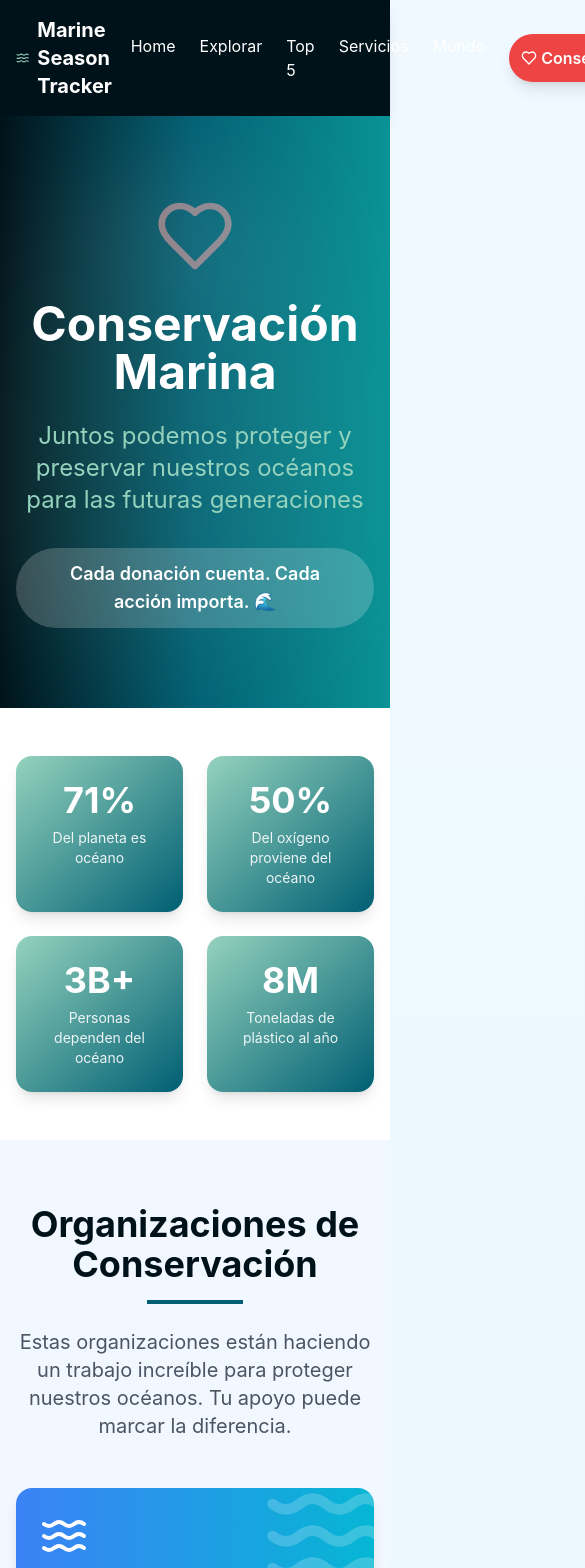
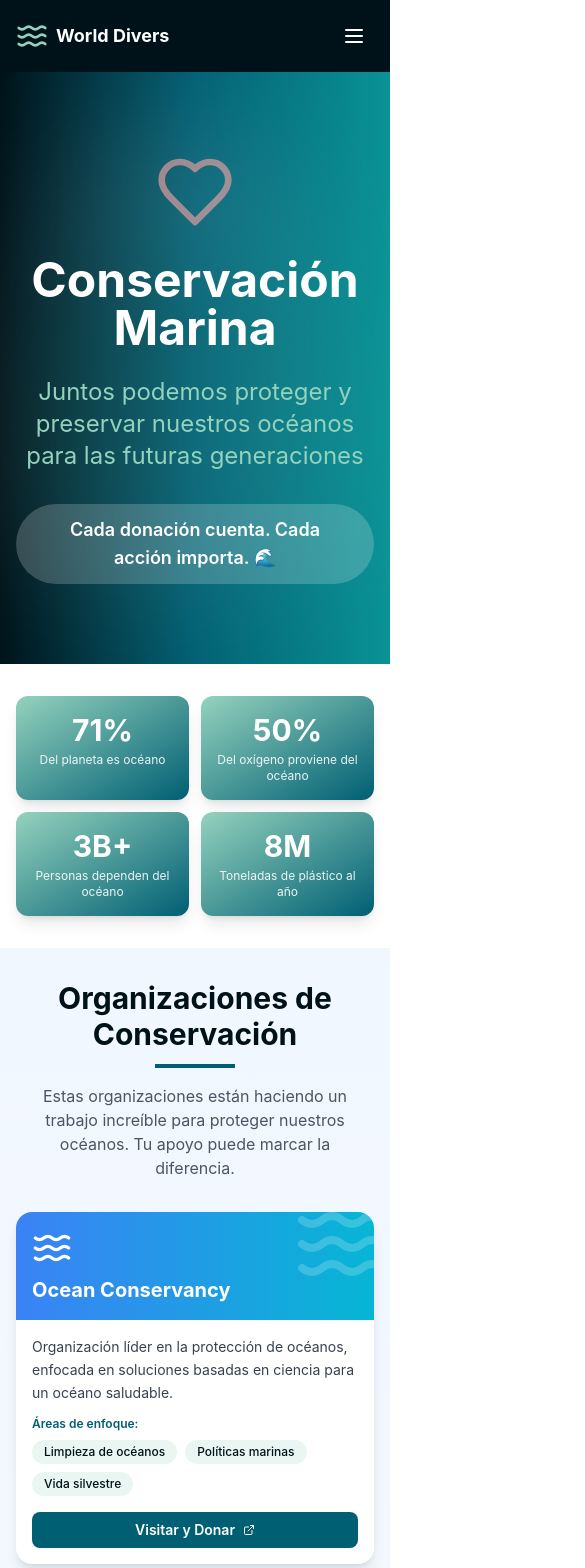
Before and after one commit to Agustin133/World-Diver, a React (Create React App) app: page /conservacion in a window 390 px wide. Shown: the top 1568 px of the page, 585 px wide, since content can reach past the window. Built offline with nearby package versions, Linux system fonts and the light colour scheme; the HTML template or start-up script is replaced by a standard one.

Commit message:
feat: add mobile responsiveness across all pages

```diff
--- a/src/components/Navbar.jsx
+++ b/src/components/Navbar.jsx
@@ -1,23 +1,35 @@
-import React from 'react';
+import React, { useState } from 'react';
 import { Link, useLocation } from 'react-router-dom';
-import { Waves, Heart } from 'lucide-react';
+import { Waves, Heart, Menu, X } from 'lucide-react';
 
 const Navbar = () => {
   const location = useLocation();
+  const [isMenuOpen, setIsMenuOpen] = useState(false);
 
   const isActive = (path) => {
     return location.pathname === path;
   };
 
+  const closeMenu = () => setIsMenuOpen(false);
+
   return (
     <nav className="bg-ocean-deep text-white shadow-lg">
       <div className="container mx-auto px-4 py-4">
         <div className="flex items-center justify-between">
-          <Link to="/" className="flex items-center space-x-2 hover:opacity-80 transition-opacity">
+          <Link to="/" className="flex items-center space-x-2 hover:opacity-80 transition-opacity" onClick={closeMenu}>
             <Waves className="w-8 h-8 text-ocean-light" />
-            <span className="text-xl font-bold">Marine Season Tracker</span>
+            <span className="text-lg md:text-xl font-bold">World Divers</span>
           </Link>
-          <div className="flex space-x-6">
+
+          <button
+            onClick={() => setIsMenuOpen(!isMenuOpen)}
+            className="md:hidden p-2 hover:bg-ocean-blue rounded-lg transition-colors"
+            aria-label="Toggle menu"
+          >
+            {isMenuOpen ? <X className="w-6 h-6" /> : <Menu className="w-6 h-6" />}
+          </button>
+
+          <div className="hidden md:flex space-x-6">
             <Link
               to="/"
               className={`hover:text-ocean-light transition-colors ${
@@ -79,6 +91,77 @@ const Navbar = () => {
             </Link>
           </div>
         </div>
+
+        {isMenuOpen && (
+          <div className="md:hidden mt-4 pb-4 space-y-2">
+            <Link
+              to="/"
+              onClick={closeMenu}
+              className={`block py-2 px-4 rounded-lg transition-colors ${
+                isActive('/') ? 'bg-ocean-blue text-white font-semibold' : 'hover:bg-ocean-blue'
+              }`}
+            >
+              Home
+            </Link>
+            <Link
+              to="/explorar"
+              onClick={closeMenu}
+              className={`block py-2 px-4 rounded-lg transition-colors ${
+                isActive('/explorar') ? 'bg-ocean-blue text-white font-semibold' : 'hover:bg-ocean-blue'
+              }`}
+            >
+              Explorar
+            </Link>
+            <Link
+              to="/top5"
+              onClick={closeMenu}
+              className={`block py-2 px-4 rounded-lg transition-colors ${
+                isActive('/top5') ? 'bg-ocean-blue text-white font-semibold' : 'hover:bg-ocean-blue'
+              }`}
+            >
+              Top 5
+            </Link>
+            <Link
+              to="/servicios"
+              onClick={closeMenu}
+              className={`block py-2 px-4 rounded-lg transition-colors ${
+                isActive('/servicios') ? 'bg-ocean-blue text-white font-semibold' : 'hover:bg-ocean-blue'
+              }`}
+            >
+              Servicios
+            </Link>
+            <Link
+              to="/mundo"
+              onClick={closeMenu}
+              className={`block py-2 px-4 rounded-lg transition-colors ${
+                isActive('/mundo') ? 'bg-ocean-blue text-white font-semibold' : 'hover:bg-ocean-blue'
+              }`}
+            >
+              Mundo
+            </Link>
+            <Link
+              to="/conservacion"
+              onClick={closeMenu}
+              className={`flex items-center gap-2 py-2 px-4 rounded-lg transition-colors ${
+                isActive('/conservacion')
+                  ? 'bg-red-500 text-white font-semibold'
+                  : 'bg-red-400 bg-opacity-20 text-red-200 hover:bg-red-500 hover:text-white'
+              }`}
+            >
+              <Heart className="w-4 h-4" />
+              Conservación
+            </Link>
+            <Link
+              to="/acerca-de"
+              onClick={closeMenu}
+              className={`block py-2 px-4 rounded-lg transition-colors ${
+                isActive('/acerca-de') ? 'bg-ocean-blue text-white font-semibold' : 'hover:bg-ocean-blue'
+              }`}
+            >
+              Acerca de
+            </Link>
+          </div>
+        )}
       </div>
     </nav>
   );
--- a/src/pages/Conservation.jsx
+++ b/src/pages/Conservation.jsx
@@ -84,33 +84,33 @@ const Conservation = () => {
         </div>
       </section>
 
-      <section className="py-12 px-4 bg-white">
+      <section className="py-8 md:py-12 px-4 bg-white">
         <div className="container mx-auto max-w-6xl">
-          <div className="grid grid-cols-2 md:grid-cols-4 gap-6 text-center">
+          <div className="grid grid-cols-2 md:grid-cols-4 gap-3 md:gap-6 text-center">
             {impactStats.map((stat, index) => (
-              <div key={index} className="bg-gradient-to-br from-ocean-light to-ocean-blue rounded-2xl p-6 text-white shadow-lg">
-                <div className="text-4xl md:text-5xl font-bold mb-2">{stat.number}</div>
-                <p className="text-sm md:text-base opacity-90">{stat.label}</p>
+              <div key={index} className="bg-gradient-to-br from-ocean-light to-ocean-blue rounded-xl md:rounded-2xl p-4 md:p-6 text-white shadow-lg">
+                <div className="text-3xl md:text-4xl lg:text-5xl font-bold mb-1 md:mb-2">{stat.number}</div>
+                <p className="text-xs md:text-sm lg:text-base opacity-90">{stat.label}</p>
               </div>
             ))}
           </div>
         </div>
       </section>
 
-      <section className="py-16 px-4">
+      <section className="py-8 md:py-16 px-4">
         <div className="container mx-auto max-w-7xl">
-          <div className="text-center mb-12">
-            <h2 className="text-4xl font-bold text-ocean-deep mb-4">
+          <div className="text-center mb-8 md:mb-12">
+            <h2 className="text-3xl md:text-4xl font-bold text-ocean-deep mb-3 md:mb-4">
               Organizaciones de Conservación
             </h2>
-            <div className="w-24 h-1 bg-ocean-blue mx-auto mb-6"></div>
-            <p className="text-xl text-gray-600 max-w-3xl mx-auto">
+            <div className="w-20 md:w-24 h-1 bg-ocean-blue mx-auto mb-4 md:mb-6"></div>
+            <p className="text-base md:text-xl text-gray-600 max-w-3xl mx-auto px-4">
               Estas organizaciones están haciendo un trabajo increíble para proteger nuestros océanos.
               Tu apoyo puede marcar la diferencia.
             </p>
           </div>
 
-          <div className="grid md:grid-cols-2 lg:grid-cols-3 gap-8">
+          <div className="grid md:grid-cols-2 lg:grid-cols-3 gap-4 md:gap-8">
             {organizations.map((org, index) => {
               const IconComponent = org.icon;
               return (
@@ -118,21 +118,21 @@ const Conservation = () => {
                   key={index}
                   className="bg-white rounded-2xl shadow-lg hover:shadow-2xl transition-all duration-300 overflow-hidden group"
                 >
-                  <div className={`bg-gradient-to-r ${org.color} p-6 text-white relative overflow-hidden`}>
+                  <div className={`bg-gradient-to-r ${org.color} p-4 md:p-6 text-white relative overflow-hidden`}>
                     <div className="absolute top-0 right-0 opacity-20 transform translate-x-4 -translate-y-4">
-                      <IconComponent className="w-32 h-32" />
+                      <IconComponent className="w-24 md:w-32 h-24 md:h-32" />
                     </div>
-                    <IconComponent className="w-12 h-12 mb-3 relative z-10" />
-                    <h3 className="text-2xl font-bold relative z-10">{org.name}</h3>
+                    <IconComponent className="w-10 md:w-12 h-10 md:h-12 mb-2 md:mb-3 relative z-10" />
+                    <h3 className="text-xl md:text-2xl font-bold relative z-10">{org.name}</h3>
                   </div>
 
-                  <div className="p-6">
-                    <p className="text-gray-700 mb-4 leading-relaxed">
+                  <div className="p-4 md:p-6">
+                    <p className="text-sm md:text-base text-gray-700 mb-3 md:mb-4 leading-relaxed">
                       {org.description}
                     </p>
 
-                    <div className="mb-6">
-                      <p className="text-sm font-semibold text-ocean-blue mb-2">Áreas de enfoque:</p>
+                    <div className="mb-4 md:mb-6">
+                      <p className="text-xs md:text-sm font-semibold text-ocean-blue mb-2">Áreas de enfoque:</p>
                       <div className="flex flex-wrap gap-2">
                         {org.focus.map((area, idx) => (
                           <span
@@ -149,10 +149,10 @@ const Conservation = () => {
                       href={org.website}
                       target="_blank"
                       rel="noopener noreferrer"
-                      className="flex items-center justify-center w-full bg-ocean-blue text-white py-3 rounded-lg font-semibold hover:bg-ocean-teal transition-colors group-hover:scale-105 transform duration-200"
+                      className="flex items-center justify-center w-full bg-ocean-blue text-white py-2 md:py-3 rounded-lg font-semibold hover:bg-ocean-teal transition-colors group-hover:scale-105 transform duration-200 text-sm md:text-base"
                     >
                       Visitar y Donar
-                      <ExternalLink className="w-4 h-4 ml-2" />
+                      <ExternalLink className="w-3 h-3 md:w-4 md:h-4 ml-2" />
                     </a>
                   </div>
                 </div>
--- a/src/pages/Services.jsx
+++ b/src/pages/Services.jsx
@@ -125,27 +125,27 @@ const Services = () => {
             Descubre destinos increíbles y aprovecha nuestras promociones exclusivas
           </p>
 
-          <div className="flex justify-center gap-4 max-w-md mx-auto">
+          <div className="flex flex-col sm:flex-row justify-center gap-3 sm:gap-4 max-w-md mx-auto px-4">
             <button
               onClick={() => setActiveTab('destinos')}
-              className={`flex-1 py-3 px-6 rounded-full font-semibold transition-all ${
+              className={`flex-1 py-3 px-4 sm:px-6 rounded-full font-semibold transition-all text-sm sm:text-base ${
                 activeTab === 'destinos'
                   ? 'bg-white text-ocean-blue shadow-lg'
                   : 'bg-ocean-blue bg-opacity-50 text-white hover:bg-opacity-70'
               }`}
             >
-              <MapPin className="w-5 h-5 inline mr-2" />
-              Destinos Destacados
+              <MapPin className="w-4 h-4 sm:w-5 sm:h-5 inline mr-2" />
+              Destinos
             </button>
             <button
               onClick={() => setActiveTab('promociones')}
-              className={`flex-1 py-3 px-6 rounded-full font-semibold transition-all ${
+              className={`flex-1 py-3 px-4 sm:px-6 rounded-full font-semibold transition-all text-sm sm:text-base ${
                 activeTab === 'promociones'
                   ? 'bg-white text-ocean-blue shadow-lg'
                   : 'bg-ocean-blue bg-opacity-50 text-white hover:bg-opacity-70'
               }`}
             >
-              <Percent className="w-5 h-5 inline mr-2" />
+              <Percent className="w-4 h-4 sm:w-5 sm:h-5 inline mr-2" />
               Promociones
             </button>
           </div>
--- a/src/pages/World.jsx
+++ b/src/pages/World.jsx
@@ -112,10 +112,10 @@ const World = () => {
         </div>
       </section>
 
-      <section className="py-8 px-4 pb-0">
+      <section className="py-4 md:py-8 px-2 md:px-4 pb-0">
         <div className="container mx-auto max-w-7xl">
-          <div className="bg-white rounded-2xl shadow-2xl overflow-hidden">
-            <div className="h-[calc(100vh-250px)] min-h-[500px] relative">
+          <div className="bg-white rounded-xl md:rounded-2xl shadow-2xl overflow-hidden">
+            <div className="h-[400px] md:h-[calc(100vh-250px)] md:min-h-[500px] relative">
               <MapContainer
                 center={[20, 0]}
                 zoom={2}
@@ -149,53 +149,53 @@ const World = () => {
       </section>
 
       {selectedDestination && (
-        <div className="fixed inset-0 bg-black bg-opacity-50 flex items-center justify-center z-[9999] p-4">
-          <div className="bg-white rounded-2xl shadow-2xl overflow-hidden max-w-2xl w-full max-h-[90vh] overflow-y-auto">
+        <div className="fixed inset-0 bg-black bg-opacity-50 flex items-center justify-center z-[9999] p-2 md:p-4">
+          <div className="bg-white rounded-xl md:rounded-2xl shadow-2xl overflow-hidden max-w-2xl w-full max-h-[90vh] overflow-y-auto">
             <div className="relative">
               <img
                 src={selectedDestination.image}
                 alt={selectedDestination.name}
-                className="w-full h-64 object-cover"
+                className="w-full h-48 md:h-64 object-cover"
               />
               <button
                 onClick={() => setSelectedDestination(null)}
-                className="absolute top-4 right-4 bg-white rounded-full p-2 shadow-lg hover:bg-gray-100 transition-colors"
+                className="absolute top-2 right-2 md:top-4 md:right-4 bg-white rounded-full p-2 shadow-lg hover:bg-gray-100 transition-colors"
               >
-                <X className="w-6 h-6 text-gray-700" />
+                <X className="w-5 h-5 md:w-6 md:h-6 text-gray-700" />
               </button>
-              <div className="absolute top-4 left-4 bg-white rounded-full px-3 py-1 flex items-center shadow-lg">
-                <Star className="w-4 h-4 text-yellow-500 fill-yellow-500 mr-1" />
-                <span className="font-semibold text-sm">{selectedDestination.rating}</span>
+              <div className="absolute top-2 left-2 md:top-4 md:left-4 bg-white rounded-full px-2 md:px-3 py-1 flex items-center shadow-lg">
+                <Star className="w-3 h-3 md:w-4 md:h-4 text-yellow-500 fill-yellow-500 mr-1" />
+                <span className="font-semibold text-xs md:text-sm">{selectedDestination.rating}</span>
               </div>
             </div>
 
-            <div className="p-8">
-              <h2 className="text-3xl font-bold text-ocean-deep mb-2">
+            <div className="p-4 md:p-8">
+              <h2 className="text-2xl md:text-3xl font-bold text-ocean-deep mb-2">
                 {selectedDestination.name}
               </h2>
-              <p className="text-gray-600 mb-4 flex items-center">
-                <MapPin className="w-4 h-4 mr-1" />
+              <p className="text-sm md:text-base text-gray-600 mb-4 flex items-center">
+                <MapPin className="w-3 h-3 md:w-4 md:h-4 mr-1" />
                 {selectedDestination.country}
               </p>
 
-              <div className="mb-6">
+              <div className="mb-4 md:mb-6">
                 <div className="flex items-center text-ocean-blue mb-2">
-                  <Calendar className="w-4 h-4 mr-2" />
-                  <span className="font-semibold">Mejor época: {selectedDestination.bestMonths}</span>
+                  <Calendar className="w-3 h-3 md:w-4 md:h-4 mr-2" />
+                  <span className="font-semibold text-sm md:text-base">Mejor época: {selectedDestination.bestMonths}</span>
                 </div>
               </div>
 
-              <p className="text-gray-700 mb-6 leading-relaxed">
+              <p className="text-sm md:text-base text-gray-700 mb-4 md:mb-6 leading-relaxed">
                 {selectedDestination.description}
               </p>
 
-              <div className="mb-6">
-                <p className="text-sm font-semibold text-ocean-blue mb-3">Vida Marina Destacada:</p>
+              <div className="mb-4 md:mb-6">
+                <p className="text-xs md:text-sm font-semibold text-ocean-blue mb-2 md:mb-3">Vida Marina Destacada:</p>
                 <div className="flex flex-wrap gap-2">
                   {selectedDestination.highlights.map((highlight, idx) => (
                     <span
                       key={idx}
-                      className="bg-ocean-light bg-opacity-20 text-ocean-deep px-3 py-2 rounded-full text-sm font-medium"
+                      className="bg-ocean-light bg-opacity-20 text-ocean-deep px-2 md:px-3 py-1 md:py-2 rounded-full text-xs md:text-sm font-medium"
                     >
                       {highlight}
                     </span>
@@ -203,19 +203,19 @@ const World = () => {
                 </div>
               </div>
 
-              <div className="flex gap-3">
+              <div className="flex flex-col sm:flex-row gap-2 md:gap-3">
                 <button
                   onClick={() => setSelectedDestination(null)}
-                  className="flex-1 bg-gray-100 text-gray-700 py-3 rounded-lg font-semibold hover:bg-gray-200 transition-colors"
+                  className="flex-1 bg-gray-100 text-gray-700 py-2 md:py-3 rounded-lg font-semibold hover:bg-gray-200 transition-colors text-sm md:text-base"
                 >
                   Cerrar
                 </button>
                 <button
                   onClick={handleGoToDestinations}
-                  className="flex-1 bg-ocean-blue text-white py-3 rounded-lg font-semibold hover:bg-ocean-teal transition-colors flex items-center justify-center"
+                  className="flex-1 bg-ocean-blue text-white py-2 md:py-3 rounded-lg font-semibold hover:bg-ocean-teal transition-colors flex items-center justify-center text-sm md:text-base"
                 >
                   Ver en Destinos
-                  <ArrowRight className="w-5 h-5 ml-2" />
+                  <ArrowRight className="w-4 h-4 md:w-5 md:h-5 ml-2" />
                 </button>
               </div>
             </div>
```
